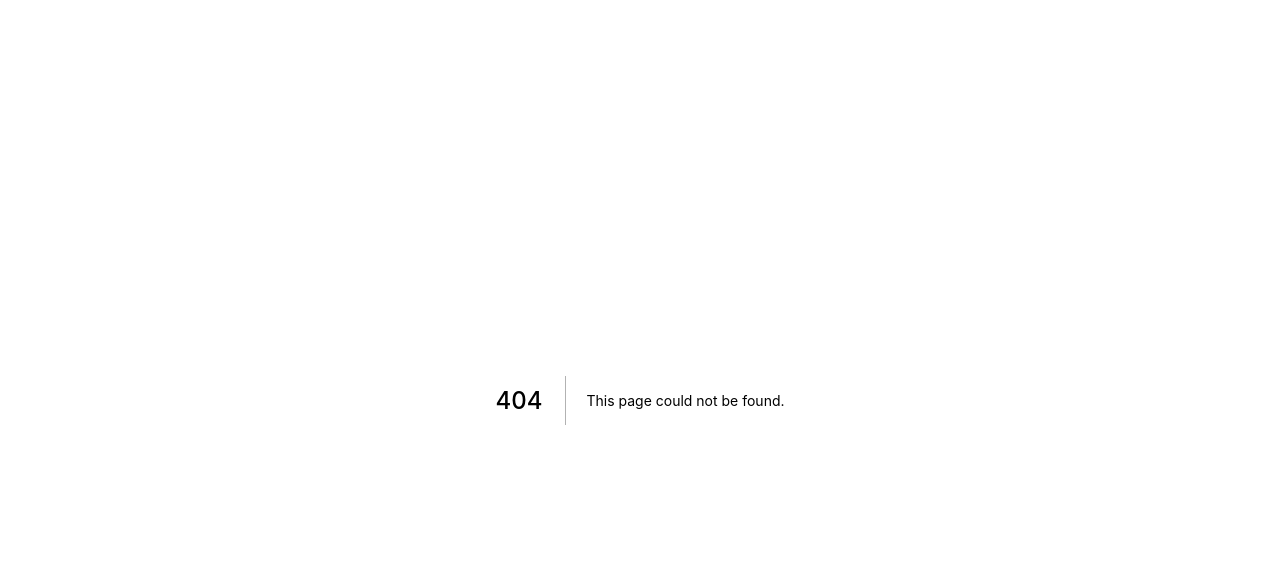
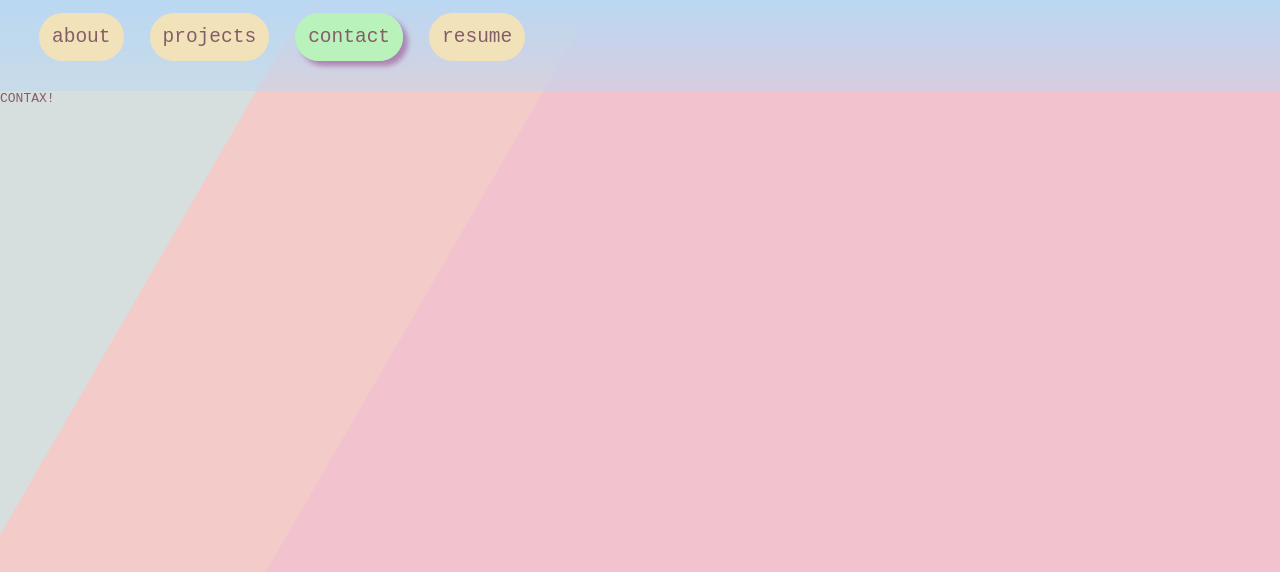
Before and after one commit to Cyanne-Jones/Portfolio, a Next.js app: page /contact in a window 1280 px wide. Before the commit this address had no page. Shown: the top 572 px of the page. Built offline with nearby package versions, Linux system fonts and the light colour scheme.

Commit message:
Create contact page

```diff
--- /dev/null
+++ b/pages/contact.jsx
@@ -0,0 +1,24 @@
+import Nav from '../components/Nav.jsx';
+import Head from 'next/head';
+import styles from '../styles/contact.module.css';
+
+export default function Contact() {
+
+  return(
+    <div>
+      <Head>
+        <title>Contact</title>
+        <meta name="description" content="Cyanne Jones' contact page" />
+      </Head>
+      <div className={styles.bg}></div>
+      <div className={styles.bg2}></div>
+      <div className={styles.bg3}></div>
+      <Nav />
+      <div>
+
+      </div>
+      CONTAX!
+    </div>
+  )
+
+}
--- /dev/null
+++ b/styles/Contact.module.css
@@ -0,0 +1,47 @@
+.bg {
+  animation:slide 3s ease-in-out infinite alternate;
+  background-image: linear-gradient(-60deg, #F2BAC9 50%, #F2E2BA 50%);
+  bottom:0;
+  left:-50%;
+  opacity:.5;
+  position:fixed;
+  right:-50%;
+  top:0;
+  z-index:-1;
+}
+
+.bg2 {
+  animation:slide 3s ease-in-out infinite alternate;
+  background-image: linear-gradient(-60deg, #F2BAC9 50%, #f1e0b7 50%);
+  bottom:0;
+  left:-50%;
+  opacity:.5;
+  position:fixed;
+  right:-50%;
+  top:0;
+  z-index:-1;
+  animation-direction:alternate-reverse;
+  animation-duration:4s;
+}
+
+.bg3 {
+  background-image: linear-gradient(-60deg, #F2BAC9 50%, #BAD7F2 50%);
+  bottom:0;
+  left:-50%;
+  opacity:.5;
+  position:fixed;
+  right:-50%;
+  top:0;
+  z-index:-1;
+  animation-duration:5s;
+  animation:slide 3s ease-in-out infinite alternate;
+}
+
+@keyframes slide {
+  0% {
+    transform:translateX(-25%);
+  }
+  100% {
+    transform:translateX(25%);
+  }
+}
```
